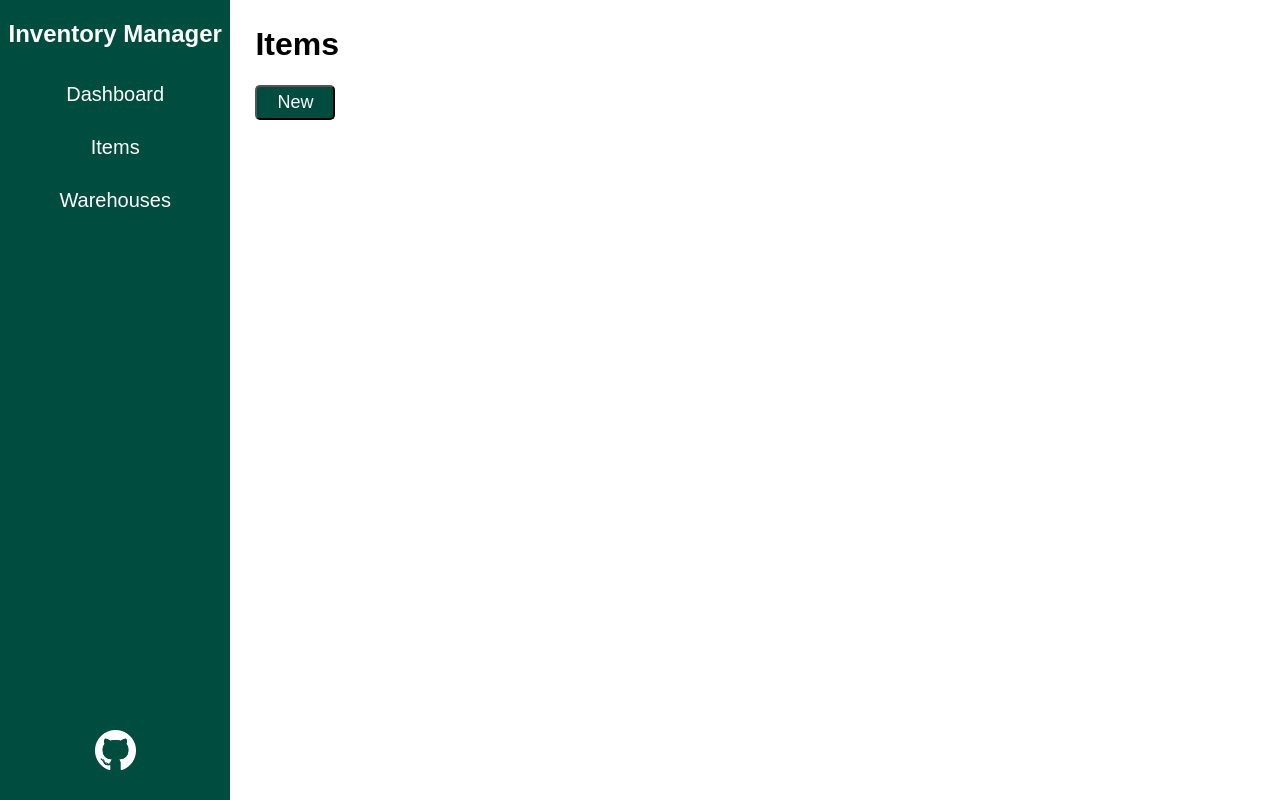
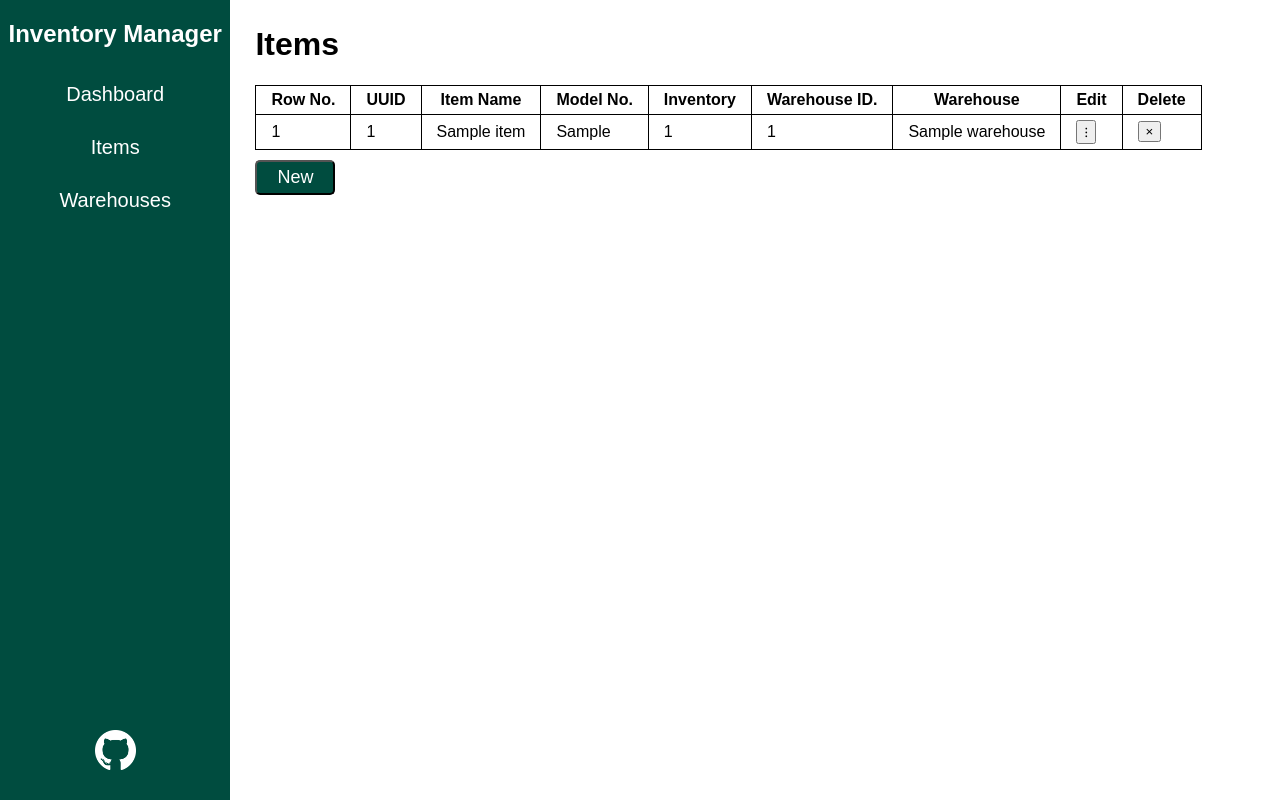
Before and after one commit to schau1121/Inventory-Manager, a Flask app: page /items in a window 1280 px wide. Run offline with Flask 2, Linux system fonts and the light colour scheme; tables that the repository leaves empty hold one stand-in row (values such as "Sample post").

Commit message:
Fixes put request handler bug

```diff
--- a/static/script/items.js
+++ b/static/script/items.js
@@ -1,4 +1,3 @@
-import { v1 as uuidv1 } from "uuid";
 const items_table = document.querySelector(".items-table");
 const all_items_url = `${window.location.href.replace("items", "api/items")}`;
 const new_item_btn = document.querySelector("button#new-item");
@@ -31,8 +30,10 @@
     let tbody = document.createElement("tbody");
 
     let row_1 = document.createElement("tr");
+    let heading_0 = document.createElement("th");
+    heading_0.innerHTML = "Row No.";
     let heading_1 = document.createElement("th");
-    heading_1.innerHTML = "Row No.";
+    heading_1.innerHTML = "UUID";
     let heading_2 = document.createElement("th");
     heading_2.innerHTML = "Item Name";
     let heading_3 = document.createElement("th");
@@ -48,6 +49,7 @@
     let heading_8 = document.createElement("th");
     heading_8.innerHTML = "Delete";
 
+    row_1.appendChild(heading_0);
     row_1.appendChild(heading_1);
     row_1.appendChild(heading_2);
     row_1.appendChild(heading_3);
@@ -78,7 +80,8 @@
     let row_num = 1;
     items.forEach(item => {
         let curr_row = document.createElement("tr");
-        let curr_row_id = document.createElement("td");
+        let curr_row_num = document.createElement("td");
+        let curr_row_uuid = document.createElement("td");
         let curr_row_name = document.createElement("td");
         let curr_row_model = document.createElement("td");
         let curr_row_inventory = document.createElement("td");
@@ -89,7 +92,8 @@
         let curr_row_del = document.createElement("td");
         let curr_row_del_btn = document.createElement("button");
 
-        curr_row_id.innerHTML = row_num;
+        curr_row_num.innerHTML = row_num;
+        curr_row_uuid.innerHTML = item.uuid;
         curr_row_name.innerHTML = item.name;
         curr_row_model.innerHTML = item.model_num;
         curr_row_inventory.innerHTML = item.inventory;
@@ -113,7 +117,8 @@
         curr_row_edit.appendChild(curr_row_edit_btn);
         curr_row_del.appendChild(curr_row_del_btn);
 
-        curr_row.appendChild(curr_row_id);
+        curr_row.appendChild(curr_row_num);
+        curr_row.appendChild(curr_row_uuid);
         curr_row.appendChild(curr_row_name);
         curr_row.appendChild(curr_row_model);
         curr_row.appendChild(curr_row_inventory);
@@ -173,26 +178,54 @@
 }
 
 async function handleEditSubmit() {
+    const new_name = document.querySelector("input#edit-item-name").value;
     const new_model_num = document.querySelector("input#edit-item-model").value;
     const new_inventory = document.querySelector("input#edit-item-inventory").value;
+    const new_warehouse_id = document.querySelector("input#edit-item-warehouse-num").value;
     let edited_item = {
+        "name": new_name,
         "model_num": new_model_num,
-        "inventory": new_inventory
+        "inventory": new_inventory,
+        "warehouse_id": new_warehouse_id
     };
     await putItem(edited_item, curr_item_id);
     refreshTable();
 }
 
+/*
+    This function handles the submit request when creating a new item
+*/
 async function handleNewSubmit() {
     const name = document.querySelector("input#item-name").value;
     const model = document.querySelector("input#item-model").value;
     const inventory = document.querySelector("input#item-inventory").value;
     const warehouse_id = document.querySelector("input#item-warehouse-num").value;
     let new_item = {
+        "name": name,
         "model_num": model,
-        "inventory": inventory
+        "inventory": inventory,
+        "warehouse_id": warehouse_id
     };
-    curr_item_id = uuidv1();
+    curr_item_id = createUUID();
     await postItem(new_item, curr_item_id);
     refreshTable();
 }
+
+/*
+    I'm utilizing this function instead of a UUID generator due since this
+    project is written in vanilla js and I don't have enough time to figure
+    out how to make modules work
+
+    Need to change to something more secure
+*/
+function createUUID(){
+    let dt = new Date().getTime()
+
+    const uuid = 'xxxxxxxx-xxxx-4xxx-yxxx-xxxxxxxxxxxx'.replace(/[xy]/g, function(c) {
+        const r = (dt + Math.random()*16)%16 | 0
+        dt = Math.floor(dt/16)
+        return (c=='x' ? r :(r&0x3|0x8)).toString(16)
+    })
+
+    return uuid
+}
--- a/templates/items.html
+++ b/templates/items.html
@@ -51,10 +51,14 @@
     <div class="edit-overlay">
         <div class="item-form">
             <form id="edit-item-form">
+                <label for="edit-item-name">Item name</label><br>
+                <input type="text" id="edit-item-name"><br>
                 <label for="edit-item-model">Item model number:</label><br>
                 <input type="text" id="edit-item-model"><br>
                 <label for="edit-item-inventory">Item inventory:</label><br>
                 <input type="text" id="edit-item-inventory"><br>
+                <label for="edit-item-warehouse-num">Item warehouse number:</label><br>
+                <input type="text" id="edit-item-warehouse-num"><br>
                 <button id="edit-submit">Submit</button>
             </form>
         </div>
```
